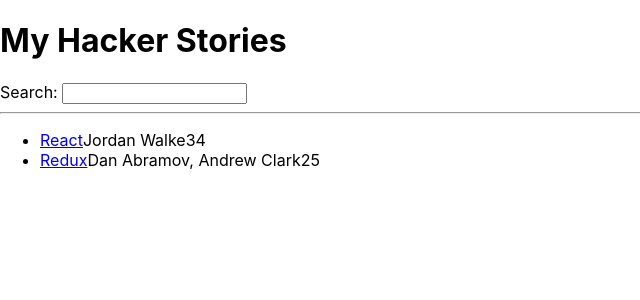
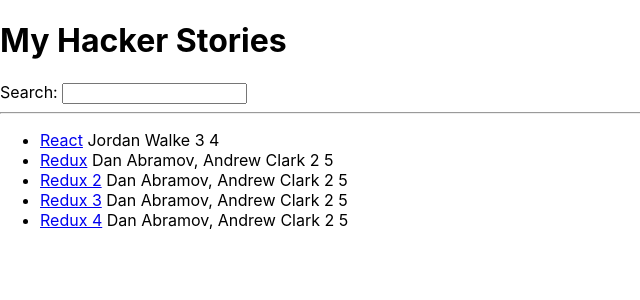
Before and after one commit to luizlugo/hacker_stories, a React (Create React App) app: page / in a window 1280 px wide. Shown: the top 300 px of the page, without its empty margins (0-640 px from the left). Built offline with nearby package versions, Linux system fonts and the light colour scheme.

Commit message:
latest changes

```diff
--- a/src/App.js
+++ b/src/App.js
@@ -1,11 +1,6 @@
 import logo from "./logo.svg";
 import "./App.css";
 
-const title = "React";
-const welcome = {
-  greeting: "Hey",
-  title: "React",
-};
 const list = [
   {
     title: "React",
@@ -23,34 +18,78 @@
     points: 5,
     objectID: 1,
   },
+  {
+    title: "Redux 2",
+    url: "https://redux.js.org/",
+    author: "Dan Abramov, Andrew Clark",
+    num_comments: 2,
+    points: 5,
+    objectID: 2,
+  },
+  {
+    title: "Redux 3",
+    url: "https://redux.js.org/",
+    author: "Dan Abramov, Andrew Clark",
+    num_comments: 2,
+    points: 5,
+    objectID: 3,
+  },
+  {
+    title: "Redux 4",
+    url: "https://redux.js.org/",
+    author: "Dan Abramov, Andrew Clark",
+    num_comments: 2,
+    points: 5,
+    objectID: 4,
+  },
 ];
 
-function App() {
+const App = () => {
   return (
     <div>
       <h1>My Hacker Stories</h1>
+      <Search />
+      <hr />
+      <List />
+    </div>
+  );
+};
 
+const Search = () => {
+  return (
+    <div>
       <label htmlFor="search">Search: </label>
       <input id="search" type="text" />
+    </div>
+  );
+};
 
-      <hr />
-
+const List = () => {
+  return (
     <ul>
-        {list.map(function (item) {
-          return (
+      {list.map((item) => (
         <li key={item.objectID}>
           <span>
             <a href={item.url}>{item.title}</a>
           </span>
-              <span>{item.author}</span>
-              <span>{item.num_comments}</span>
-              <span>{item.points}</span>
+          <span> {item.author}</span>
+          <span> {item.num_comments}</span>
+          <span> {item.points}</span>
         </li>
+      ))}
+    </ul>
   );
-        })}
-      </ul>
-    </div>
-  );
+};
+
+class Developer {
+  constructor(firstName, lastName) {
+    this.firstName = firstName;
+    this.lastName = lastName;
+  }
+
+  getName() {
+    return `${this.firstName} ${this.lastName}`;
+  }
 }
 
 export default App;
--- a/src/index.js
+++ b/src/index.js
@@ -1,17 +1,11 @@
-import React from 'react';
-import ReactDOM from 'react-dom/client';
-import './index.css';
-import App from './App';
-import reportWebVitals from './reportWebVitals';
+import React from "react";
+import ReactDOM from "react-dom/client";
+import "./index.css";
+import App from "./App";
 
-const root = ReactDOM.createRoot(document.getElementById('root'));
+const root = ReactDOM.createRoot(document.getElementById("root"));
 root.render(
   <React.StrictMode>
     <App />
   </React.StrictMode>
 );
-
-// If you want to start measuring performance in your app, pass a function
-// to log results (for example: reportWebVitals(console.log))
-// or send to an analytics endpoint. Learn more: https://bit.ly/CRA-vitals
-reportWebVitals();
```
Lines whose indentation alone changed are shown as unchanged.
